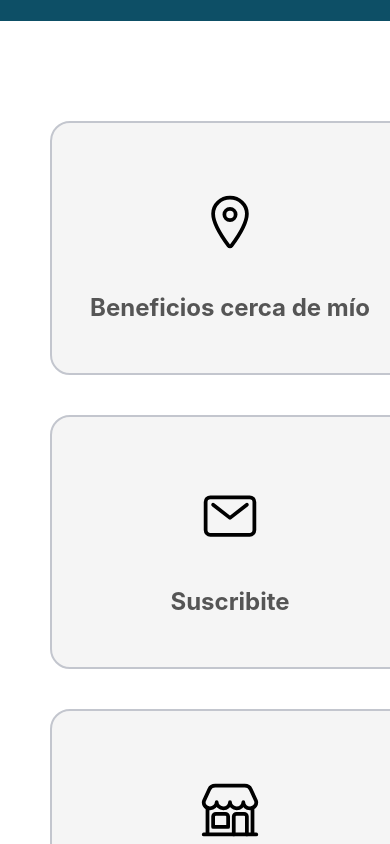
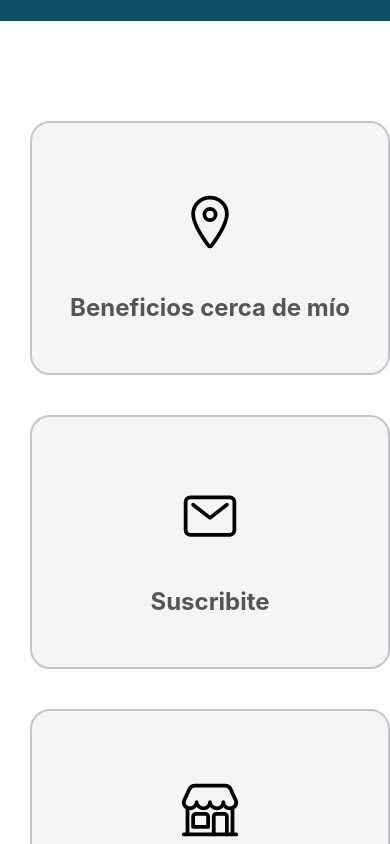
Before and after one commit to jazminniew/sin-gluten-company, a React (Create React App) app: page / in a window 390 px wide. Shown: the part 1900-2744 px from the top of the page. Built offline with nearby package versions, Linux system fonts and the light colour scheme; no server answers.

Commit message:
info-cards left

```diff
--- a/src/pages/Home.css
+++ b/src/pages/Home.css
@@ -726,6 +726,7 @@ text-decoration: underline;
 
   .info-cards {
     grid-template-columns: 1fr; /* una tarjeta por fila */
+    margin-left: -20px;
   }
 }
 
```
